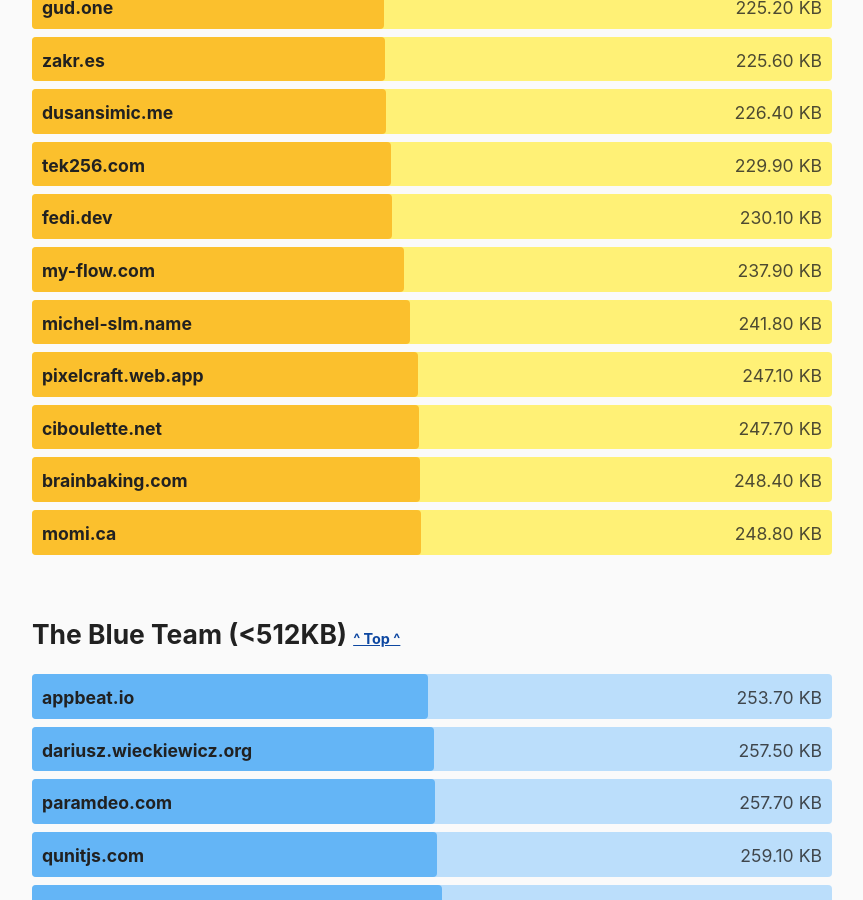
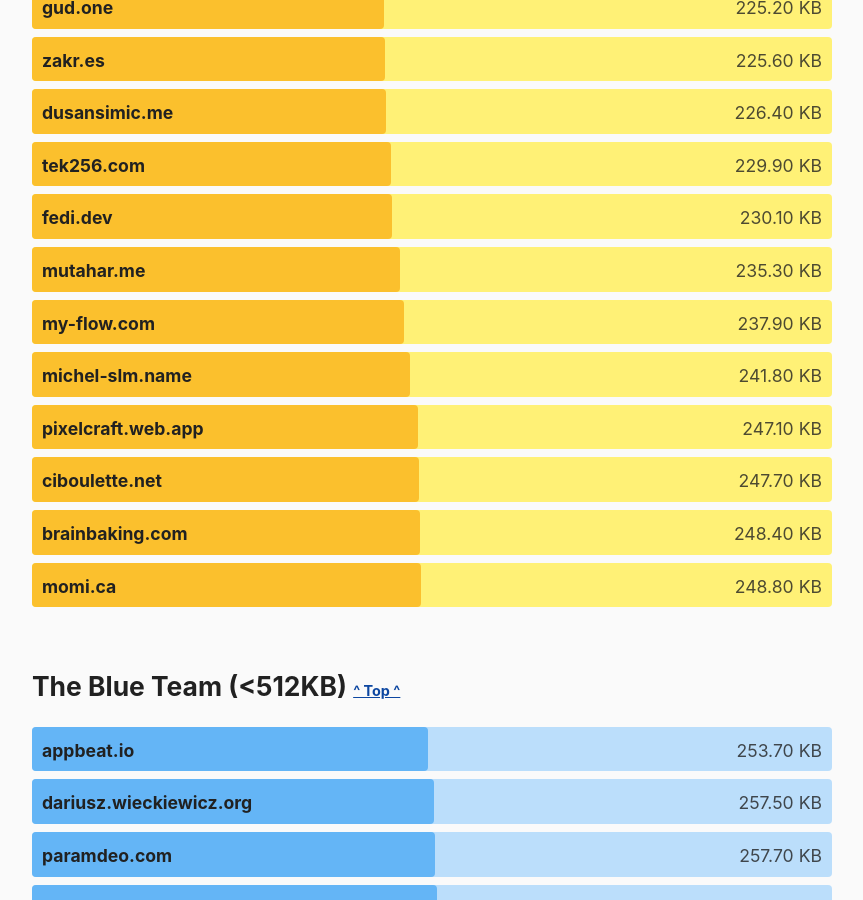
Before and after one commit to kevquirk/512kb.club, a Jekyll site: the page built from index.md, in a window 1280 px wide and 900 px high, scrolled down 13406 px. Shown: the whole window, without its empty margins (208-1071 px from the left). Built offline with Jekyll 4.4.1, drawn with Linux system fonts in a browser that asks for light colours.

Commit message:
Update mutahar.me
https://gtmetrix.com/reports/www.mutahar.me/pkb7OO5x/

```diff
--- a/_data/sites.yml
+++ b/_data/sites.yml
@@ -820,8 +820,8 @@
 
 - domain: mutahar.me
   url: https://www.mutahar.me/
-  size: 368.1
-  last_checked: 2021-05-26
+  size: 235.3
+  last_checked: 2021-06-12
 
 - domain: mvion.fr
   url: https://mvion.fr/
```
